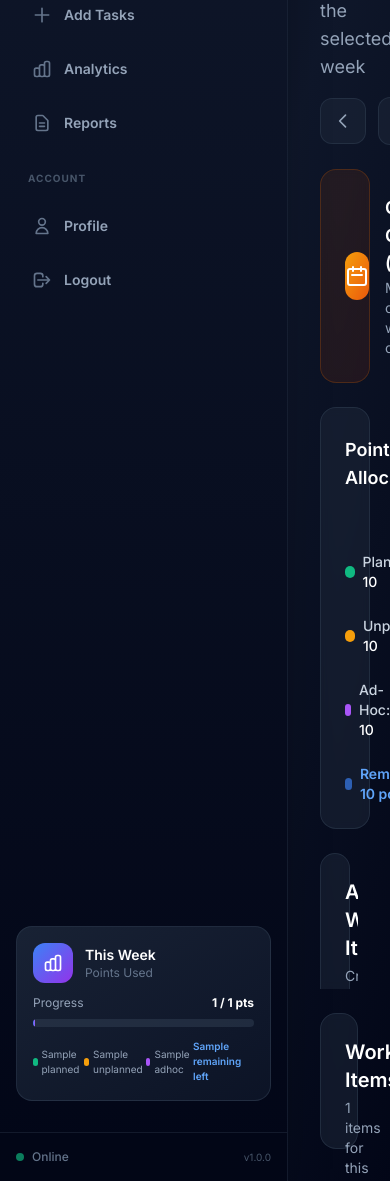
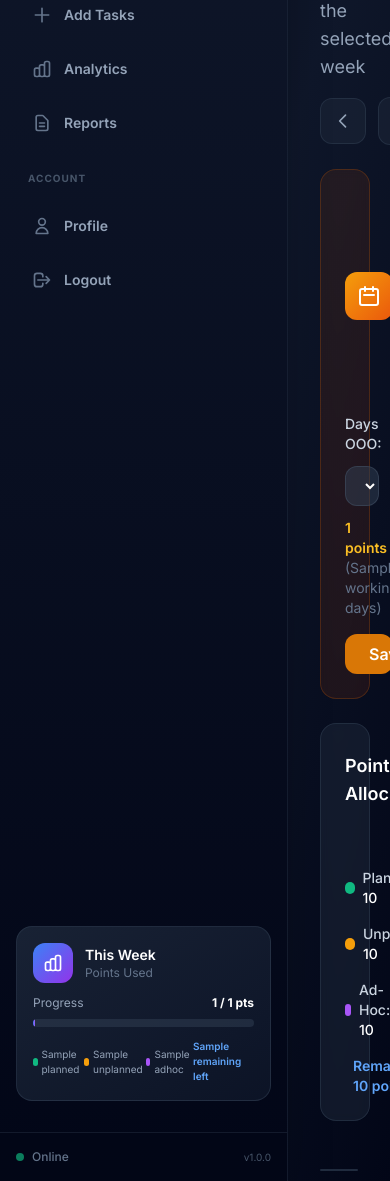
Before and after one commit to Legolasan/weekly_reporting, a Python web app: template app/templates/input.html in a window 390 px wide. Shown: the part 207-1388 px from the top of the page. Run offline with Jinja, Linux system fonts and the light colour scheme; the template is opened without the code that fills it: most values are stand-ins (such as "Sample title", 1, 10 or a date in 2020); some libraries are stand-ins or nearby versions.

Commit message:
Restructure input page layout to side-by-side panels (#8)
- Change OOO and Points Allocation from stacked to side-by-side layout
- Use grid grid-cols-1 lg:grid-cols-2 for responsive behavior
- Adjust OOO section to stack form elements vertically for 50% width
- Ensure both panels have equal height with h-full
- Maintain mobile responsiveness (stacks vertically on small screens)

```diff
--- a/app/templates/input.html
+++ b/app/templates/input.html
@@ -44,11 +44,12 @@
         </div>
     </div>
 
+    <!-- OOO and Points Allocation - Side by Side -->
+    <div class="flex-shrink-0 grid grid-cols-1 lg:grid-cols-2 gap-6 mb-6">
     <!-- OOO Setting Section -->
-    <div class="flex-shrink-0 bg-gradient-to-br from-amber-900/20 to-orange-900/20 backdrop-blur-sm rounded-2xl p-6 border border-amber-700/30 mb-6">
-        <div class="flex items-center justify-between">
-            <div class="flex items-center gap-4">
-                <div class="w-12 h-12 bg-gradient-to-br from-amber-500 to-orange-600 rounded-xl flex items-center justify-center">
+    <div class="bg-gradient-to-br from-amber-900/20 to-orange-900/20 backdrop-blur-sm rounded-2xl p-6 border border-amber-700/30 h-full flex flex-col">
+        <div class="flex items-center gap-4 mb-4">
+            <div class="w-12 h-12 bg-gradient-to-br from-amber-500 to-orange-600 rounded-xl flex items-center justify-center flex-shrink-0">
                 <svg class="w-6 h-6 text-white" fill="none" stroke="currentColor" viewBox="0 0 24 24">
                     <path stroke-linecap="round" stroke-linejoin="round" stroke-width="2" d="M8 7V3m8 4V3m-9 8h10M5 21h14a2 2 0 002-2V7a2 2 0 00-2-2H5a2 2 0 00-2 2v12a2 2 0 002 2z"></path>
                 </svg>
@@ -58,8 +59,8 @@
                 <p class="text-sm text-slate-400">Mark days off to adjust weekly capacity</p>
             </div>
         </div>
-            <form action="/api/work-weeks/{{ week.id }}/ooo" method="POST" class="flex items-center gap-4" onsubmit="return handleOOOFormSubmit(this)">
-                <div class="flex items-center gap-3">
+        <form action="/api/work-weeks/{{ week.id }}/ooo" method="POST" class="flex flex-col gap-4" onsubmit="return handleOOOFormSubmit(this)">
+            <div class="flex flex-col sm:flex-row sm:items-center gap-3">
                 <label class="text-sm font-medium text-slate-300">Days OOO:</label>
                 <select name="ooo_days" id="ooo_days" class="bg-slate-700/50 border border-slate-600/50 rounded-xl px-4 py-2 text-white focus:ring-2 focus:ring-amber-500 focus:border-transparent" onchange="updateOOOPreview()">
                     <option value="0" {% if week.ooo_days == 0 %}selected{% endif %}>0 (Full week)</option>
@@ -74,11 +75,10 @@
                     <span class="text-slate-500">({{ week.working_days }} working days)</span>
                 </div>
             </div>
-                <button type="submit" class="px-6 py-2 bg-amber-600 hover:bg-amber-700 text-white font-semibold rounded-xl transition-colors">
+            <button type="submit" class="w-full sm:w-auto px-6 py-2 bg-amber-600 hover:bg-amber-700 text-white font-semibold rounded-xl transition-colors">
                 Save
             </button>
         </form>
-        </div>
         {% if week.ooo_days > 0 %}
         <div class="mt-4 pt-4 border-t border-amber-700/30">
             <div class="flex items-center gap-2 text-sm text-amber-300">
@@ -91,8 +91,8 @@
         {% endif %}
     </div>
 
-    <!-- Points Summary Bar - Fixed -->
-    <div class="flex-shrink-0 bg-slate-800/50 backdrop-blur-sm rounded-2xl p-6 border border-slate-700/50 mb-6">
+    <!-- Points Summary Bar -->
+    <div class="bg-slate-800/50 backdrop-blur-sm rounded-2xl p-6 border border-slate-700/50 h-full flex flex-col">
         <div class="flex items-center justify-between mb-5">
             <h3 class="text-lg font-semibold text-white">Points Allocation</h3>
             <div class="text-right">
@@ -111,7 +111,7 @@
             <div class="bg-gradient-to-r from-purple-500 to-purple-400 h-4 transition-all duration-500" style="width: {% if week.total_points > 0 %}{{ (adhoc_points / week.total_points * 100) }}{% else %}0{% endif %}%"></div>
             {% endif %}
         </div>
-        <div class="flex flex-wrap items-center gap-6 text-sm">
+        <div class="flex flex-wrap items-center gap-4 text-sm mt-auto">
             <div class="flex items-center gap-2">
                 <span class="w-3 h-3 bg-emerald-500 rounded-full"></span>
                 <span class="text-slate-300 font-medium">Planned: <span class="text-white">{{ planned_points }}</span></span>
@@ -124,9 +124,10 @@
                 <span class="w-3 h-3 bg-purple-500 rounded-full"></span>
                 <span class="text-slate-300 font-medium">Ad-Hoc: <span class="text-white">{{ adhoc_points }}</span></span>
             </div>
-            <div class="ml-auto flex items-center gap-2">
+            <div class="w-full sm:w-auto flex items-center gap-2">
                 <span class="w-3 h-3 bg-blue-500 rounded-full animate-pulse"></span>
                 <span class="text-blue-400 font-semibold">Remaining: {{ remaining_points }} points</span>
+            </div>
         </div>
     </div>
     </div>
```
Lines whose indentation alone changed are shown as unchanged.
